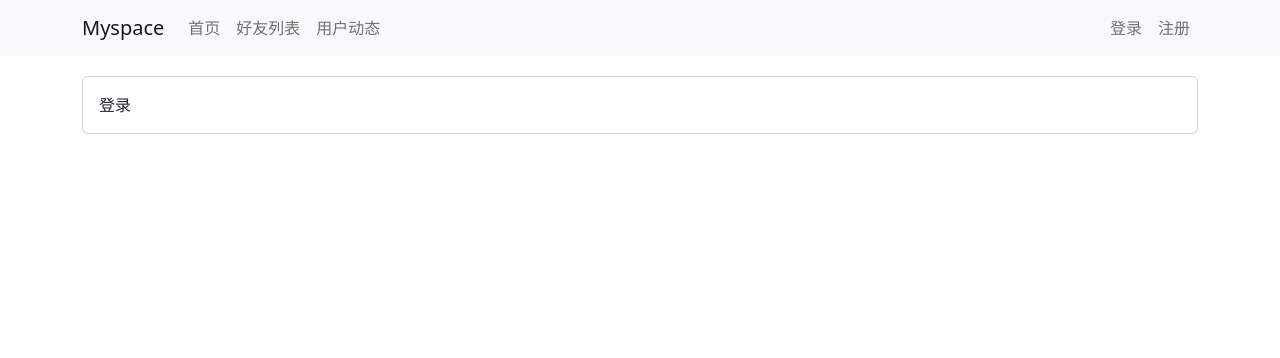
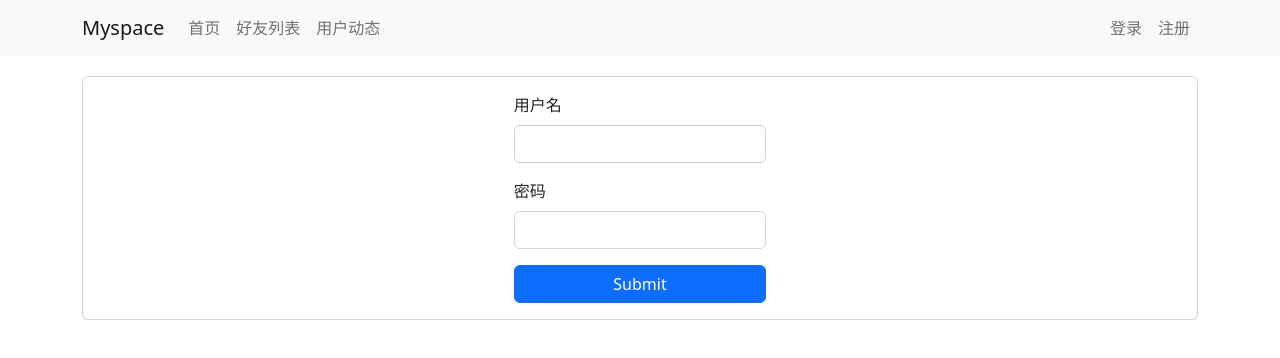
Before and after one commit to CodeEcho-Yao/MySpace, a Vue app: page /login in a window 1280 px wide. Shown: the top 358 px of the page. Built offline with nearby package versions, Linux system fonts and the light colour scheme.

Commit message:
Login Register

```diff
--- a/package.json
+++ b/package.json
@@ -12,6 +12,7 @@
     "bootstrap": "^5.2.0",
     "core-js": "^3.8.3",
     "jquery": "^3.6.0",
+    "jwt-decode": "^3.1.2",
     "vue": "^3.2.13",
     "vue-router": "^4.0.3",
     "vuex": "^4.0.0"
--- a/src/components/NavBar.vue
+++ b/src/components/NavBar.vue
@@ -14,15 +14,28 @@
           <router-link class="nav-link" :to="{name: 'userlist'}">好友列表</router-link>
         </li>
         <li class="nav-item">
-          <router-link class="nav-link" :to="{name: 'userprofile'}">用户动态</router-link>
+          <router-link class="nav-link" :to="{name: 'userprofile', params: {userId: 2}}">用户动态</router-link>
         </li>
       </ul>
-            <ul class="navbar-nav">
+      <ul class="navbar-nav" v-if="!$store.state.user.is_login">
         <li class="nav-item">
           <router-link class="nav-link" :to="{name: 'login'}">登录</router-link>
         </li>
         <li class="nav-item">
           <router-link class="nav-link" :to="{name: 'register'}">注册</router-link>
+        </li>
+      </ul>
+      <ul class="navbar-nav" v-else>
+        <li class="nav-item">
+          <router-link
+            class="nav-link"
+            :to="{name: 'userprofile', params: {userId: $store.state.user.id}}"
+          >
+            {{ $store.state.user.username }}
+          </router-link>
+        </li>
+        <li class="nav-item">
+          <a class="nav-link" style="cursor: pointer" @click="logout">退出</a>
         </li>
       </ul>
     </div>
@@ -31,8 +44,19 @@
 </template>
 
 <script>
+import { useStore } from 'vuex';
+
 export default {
     name: "NavBar",
+    setup() {
+      const store = useStore();
+      const logout = () => {
+        store.commit('logout');
+      };
+      return {
+        logout,
+      }
+    }
 }
 </script>
 
--- a/src/router/index.js
+++ b/src/router/index.js
@@ -13,30 +13,34 @@
     component: HomeView
   },
   {
-    path: '/userlist',
+    path: '/userlist/',
     name: 'userlist',
     component: UserListView
   },
   {
-    path: '/userprofile',
+    path: '/userprofile/:userId/',
     name: 'userprofile',
     component: UserProfileView
   },
   {
-    path: '/login',
+    path: '/login/',
     name: 'login',
     component: LoginView
   },
   {
-    path: '/register',
+    path: '/register/',
     name: 'register',
     component: RegisterView
   },
   {
-    path: '/404',
+    path: '/404/',
     name: '404',
     component: NotFoundView
   },
+  {
+    path: '/:catchAll(.*)',
+    redirect: "/404/"
+  }
 ]
 
 const router = createRouter({
--- a/src/store/index.js
+++ b/src/store/index.js
@@ -1,14 +1,16 @@
 import { createStore } from 'vuex'
+import ModuleUser from './user'
 
 export default createStore({
-  state: {
+  state: {        // 存储所有数据，可以用modules属性划分成若干模块
   },
-  getters: {
+  getters: {      // 根据state中的值计算新的值
   },
-  mutations: {
+  mutations: {    // 所有对state的修改操作都需要定义在这里，不支持异步，可以通过$store.commit()触发
   },
-  actions: {
+  actions: {      // 定义对state的复杂修改操作, 支持异步, 可以通过$store.dispatch()触发 注意不能直接修改state, 只能通过mutations修改state
   },
-  modules: {
+  modules: {      // 定义state的子模块
+    user: ModuleUser
   }
 })
--- /dev/null
+++ b/src/store/user.js
@@ -0,0 +1,95 @@
+import $ from 'jquery';
+import jwt_decode from "jwt-decode";
+
+const ModuleUser = {
+  state: {
+    id: '',
+    username: '',
+    photo: '',
+    followerCount: 0,
+    access: '',
+    refresh: '',
+    is_login: false,
+  },
+  getters: {
+  },
+  mutations: {
+    updateUser(state, user) {
+      state.id = user.id;
+      state.username = user.username;
+      state.photo = user.photo;
+      state.followerCount = user.followerCount;
+      state.access = user.access;
+      state.refresh = user.refresh;
+      state.is_login = user.is_login;
+    },
+    updateAccess(state, access) {
+      state.access = access;
+    },
+    logout(state) {
+      state.id='';
+      state.username='';
+      state.photo='';
+      state.followerCount=0;
+      state.access='';
+      state.refresh='';
+      state.is_login=false;
+    }
+  },
+  actions: {
+    login(context, data) {
+        $.ajax({
+            url: "https://app165.acapp.acwing.com.cn/api/token/",
+            type: "POST",
+            data: {
+                username: data.username,
+                password: data.password,
+            },
+            success(resp) {
+                const {access, refresh} = resp;
+                const access_obj = jwt_decode(access);
+
+                setInterval(() => {
+                  $.ajax({
+                    url: "https://app165.acapp.acwing.com.cn/api/token/refresh/",
+                    type: "POST",
+                    data: {
+                      refresh,
+                    },
+                    success(resp) {
+                      context.commit('updateAccess', resp.access);
+                    }
+                  })
+                }, 4.5 * 60 * 1000)
+                $.ajax({
+                  url: "https://app165.acapp.acwing.com.cn/myspace/getinfo/",
+                  type: "GET",
+                  data: {
+                    user_id: access_obj.user_id,
+                  },
+                  headers: {
+                    'Authorization': "Bearer " + access,
+                  },
+                  success(resp) {
+                    context.commit("updateUser", {
+                      ...resp,  // 解构
+                      access: access,
+                      refresh: refresh,
+                      is_login: true,
+                    }),
+                    data.success();
+                  }
+                })
+            },
+            error() {
+              data.error();
+            }
+        })
+    }
+  },
+  modules: {
+  }
+}
+
+
+export default ModuleUser
--- a/src/views/LoginView.vue
+++ b/src/views/LoginView.vue
@@ -1,19 +1,72 @@
 <template>
   <ContentBase>
-    登录
+    <div class="row justify-content-md-center">
+      <div class="col-3">
+        <form @submit.prevent="login">
+          <div class="mb-3">
+            <label for="username" class="form-label">用户名</label>
+            <input v-model="username" type="text" class="form-control" id="username">
+          </div>
+          <div class="mb-3">
+            <label for="password" class="form-label">密码</label>
+            <input v-model="password" type="password" class="form-control" id="password">
+          </div>
+          <div class="error-message">{{ error_message }}</div>
+          <button type="submit" class="btn btn-primary">Submit</button>
+        </form>
+      </div>
+    </div>
   </ContentBase>
 </template>
 
 <script>
 import ContentBase from '../components/ContentBase';
+import { ref } from 'vue';
+import { useStore } from 'vuex';
+import router from '@/router/index'
 
 export default {
   name: 'LoginView',
   components: {
     ContentBase,
-}
+  },
+  setup() {
+    const store = useStore();
+    let username = ref('');
+    let password = ref('');
+    let error_message = ref('');
+
+    const login = () => {
+      error_message.value = "",
+      store.dispatch("login", {
+        username: username.value,
+        password: password.value,
+        success() {
+          router.push({name: 'userlist'});
+        },
+        error() {
+          error_message.value = "用户名或密码错误"
+        }
+      });
+    };
+
+    return {
+      username,
+      password,
+      error_message,
+      login,
+      store
+    }
+  }
 }
 </script>
 
 <style scoped>
+button {
+  width: 100%;
+}
+
+.error-message {
+  color: red;
+}
 </style>
--- a/src/views/UserProfileView.vue
+++ b/src/views/UserProfileView.vue
@@ -18,6 +18,7 @@
 import UserProfilePosts from '../components/UserProfilePosts';
 import UserProfileWrite from '../components/UserProfileWrite';
 import { reactive } from 'vue';
+import { useRoute } from 'vue-router';
 
 export default {
   name: 'UserProfileView',
@@ -28,6 +29,10 @@
     UserProfileWrite
   },
   setup() {
+    const route = useRoute();
+    const userId = route.params.userId;
+    console.log(userId)
+
     const user = reactive({
       id: 1,
       username: "CodeEcho",
```
Also changed, not shown: 1 other file (tests, documents, lock files or other folders).
